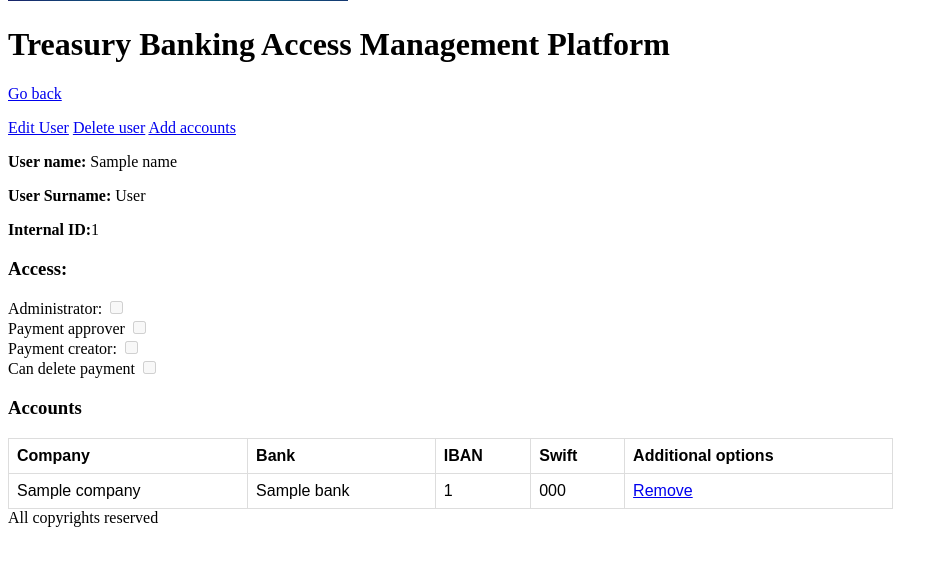
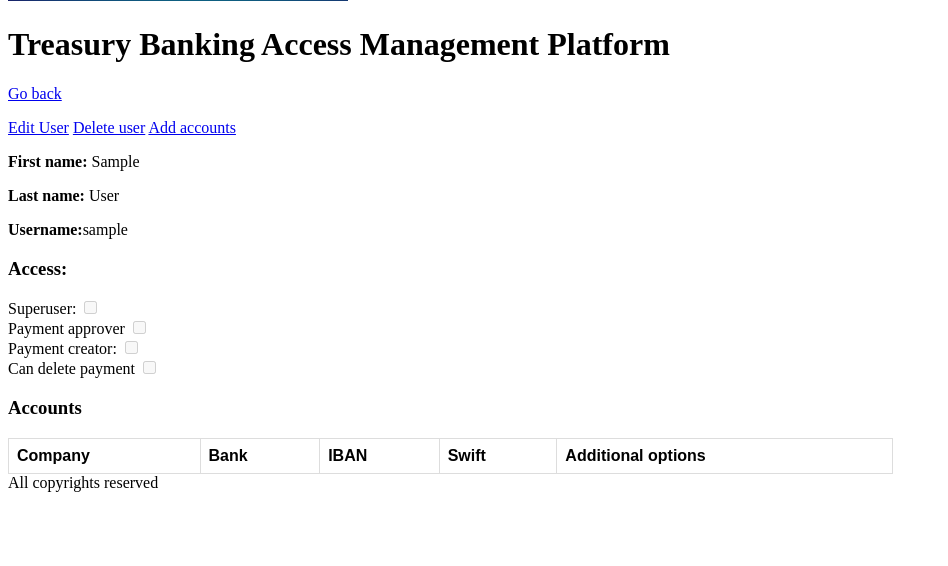
Before and after one commit to plisek1986/treasuryapplication, a Django app: template BankingAdministration/BankingApp/templates/user_view.html in a window 1280 px wide. Shown: the part 182-748 px from the top of the page, without its empty margins (0-948 px from the left). Run offline with Django 3.2, Linux system fonts and the light colour scheme; the template is opened without the code that fills it: most values are stand-ins (such as "Sample title", 1, 10 or a date in 2020); lists and menus that the app fills with data are empty.

Commit message:
user view and edit views

```diff
--- a/BankingAdministration/BankingApp/templates/user_list.html
+++ b/BankingAdministration/BankingApp/templates/user_list.html
@@ -21,7 +21,7 @@
                     <td>{{user.username}}</td>
                     <td>{{user.email}}</td>
                     <td>{{user.last_login}}</td>
-                    <td><a href="/user_view/{{user.id}}/">View</a></td>
+                    <td><a href="/Users/user_view/{{user.id}}">View</a></td>
                     <td><a href="/user_edit/{{user.id}}/">Edit</a></td>
                     <td><a href="/user_delete/{{user.id}}/">Delete</a></td>
                     {% endfor %}
--- a/BankingAdministration/BankingApp/templates/user_view.html
+++ b/BankingAdministration/BankingApp/templates/user_view.html
@@ -18,28 +18,28 @@ tr:nth-child(even) {
 }
 </style>
 <body>
-<p><a href="{% url 'users-list' %}">Go back</a></p>
-    <a href="{% url 'user-edit' user_id=user_id %}">Edit User</a>
-    <a href="{% url 'user-view-delete' user_id=user_id %}">Delete user</a>
-    <a href="{% url 'user-add-accounts' user_id=user_id %}">Add accounts</a>
-    <p><strong>User name:</strong> {{name}}</p>
-    <p><strong>User Surname:</strong> {{surname}}</p>
-    <p><strong>Internal ID:</strong>{{internal_id}}</p>
+<p><a href="/Users/user-list">Go back</a></p>
+    <a href="/Users/user-edit">Edit User</a>
+    <a href="/Users/user-delete">Delete user</a>
+    <a href="/Users/user-add-accounts">Add accounts</a>
+    <p><strong>First name:</strong> {{first_name}}</p>
+    <p><strong>Last name:</strong> {{last_name}}</p>
+    <p><strong>Username:</strong>{{username}}</p>
     <h3><strong>Access:</strong></h3>
-    <label for="administrator">Administrator:</label>
-        <input type="checkbox" name='administrator' id="administrator"
-               {% if not is_administrator %} disabled {% else %} disabled checked {% endif %}>
+    <label for="is_superuser">Superuser:</label>
+        <input type="checkbox" name='is_superuser' id="is_superuser"
+               {% if not superuser %} disabled {% else %} disabled checked {% endif %}>
     <br>
-    <label for="approver">Payment approver</label>
-        <input type="checkbox" name='approver' id="approver"
+    <label for="can_approve">Payment approver</label>
+        <input type="checkbox" name='can_approve' id="can_approve"
                {% if not is_payment_approver %} disabled {% else %} disabled checked {% endif %}>
     <br>
-    <label for="creator">Payment creator:</label>
-        <input type="checkbox" name='administrator' id="creator"
+    <label for="can_create">Payment creator:</label>
+        <input type="checkbox" name='can_create' id="can_create"
                {% if not is_payment_creator %} disabled {% else %} disabled checked {% endif %}>
     <br>
-    <label for="delete">Can delete payment</label>
-        <input type="checkbox" name='delete' id="delete"
+    <label for="can_delete">Can delete payment</label>
+        <input type="checkbox" name='can_delete' id="can_delete"
                {% if not can_delete_payment %} disabled {% else %} checked disabled {% endif %}>
     <br>
     <h3>Accounts</h3>
@@ -54,17 +54,17 @@ tr:nth-child(even) {
                 <th>Additional options</th>
             </tr>
         </thead>
-        <tbody>
-            {% for account in accounts %}
-            <tr>
-                <td>{{account.company}}</td>
-                <td>{{account.bank}}</td>
-                <td>{{account.iban_number}}</td>
-                <td>{{account.swift_code}}</td>
-                <td><a href="{% url 'user-remove-accounts' user_id=user_id account_id=account.id%}">Remove</a></td>
-            </tr>
-            {% endfor %}
-        </tbody>
+<!--        <tbody>-->
+<!--            {% for account in accounts %}-->
+<!--            <tr>-->
+<!--                <td>{{account.company}}</td>-->
+<!--                <td>{{account.bank}}</td>-->
+<!--                <td>{{account.iban_number}}</td>-->
+<!--                <td>{{account.swift_code}}</td>-->
+<!--                <td><a href="{% url 'user-remove-accounts' user_id=user_id account_id=account.id%}">Remove</a></td>-->
+<!--            </tr>-->
+<!--            {% endfor %}-->
+<!--        </tbody>-->
     </table>
 </body>
 {% endblock %}
--- a/BankingAdministration/Users/urls.py
+++ b/BankingAdministration/Users/urls.py
@@ -1,5 +1,5 @@
 from django.urls import path
-from .views import UserListView, UserCreateView, user_delete
+from .views import UserListView, UserCreateView, user_delete, UserView, UserEditView
 
 
 app_name = 'Users'
@@ -8,5 +8,8 @@ app_name = 'Users'
 urlpatterns = [
     path('user_list/', UserListView.as_view(), name='user-list'),
     path('user_create/', UserCreateView.as_view(), name='user-create'),
+    path('user_view/<int:user_id>', UserView.as_view(), name='user-view'),
+    path('user_edit/<int:user_id>', UserEditView.as_view(), name='user-edit'),
     path('user_delete/<int:user_id>', user_delete, name='user-delete'),
+
 ]
```
Also changed, not shown: BankingAdministration/Users/views.py (+69 -0 lines).
